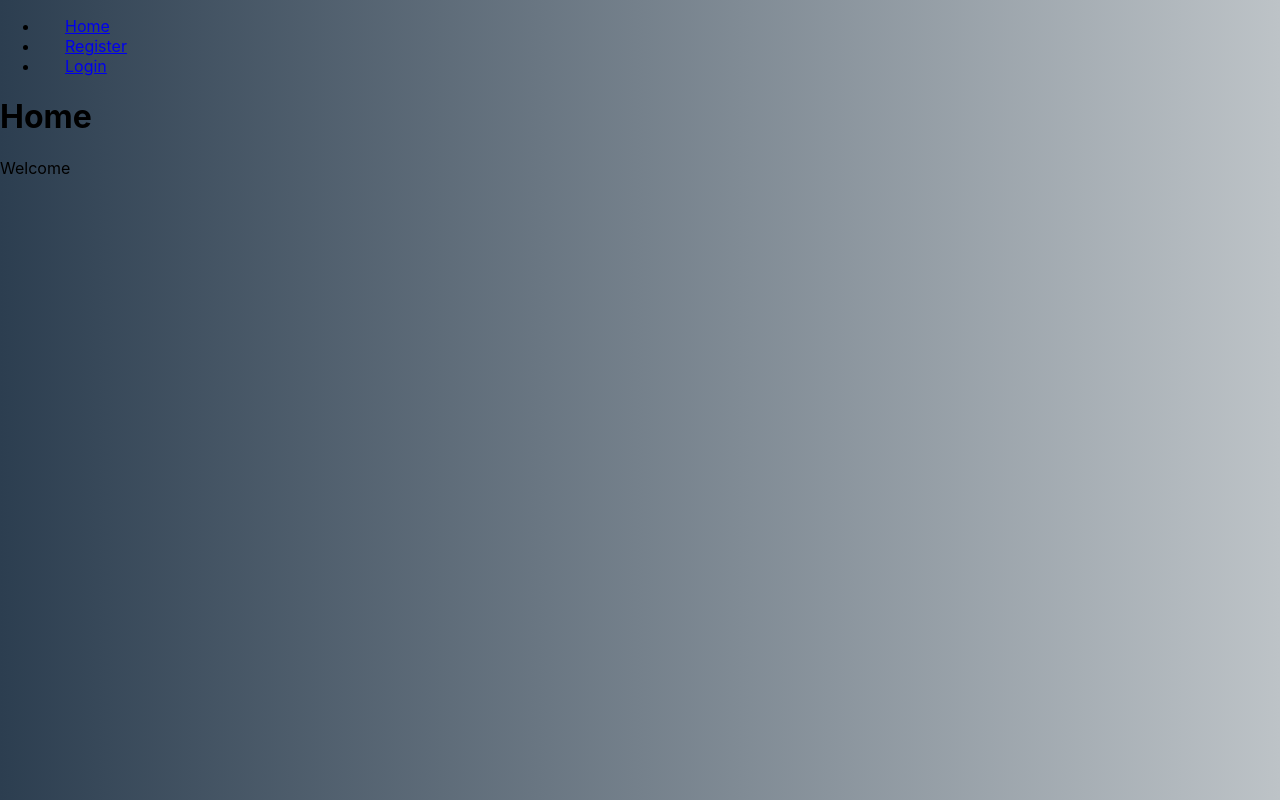
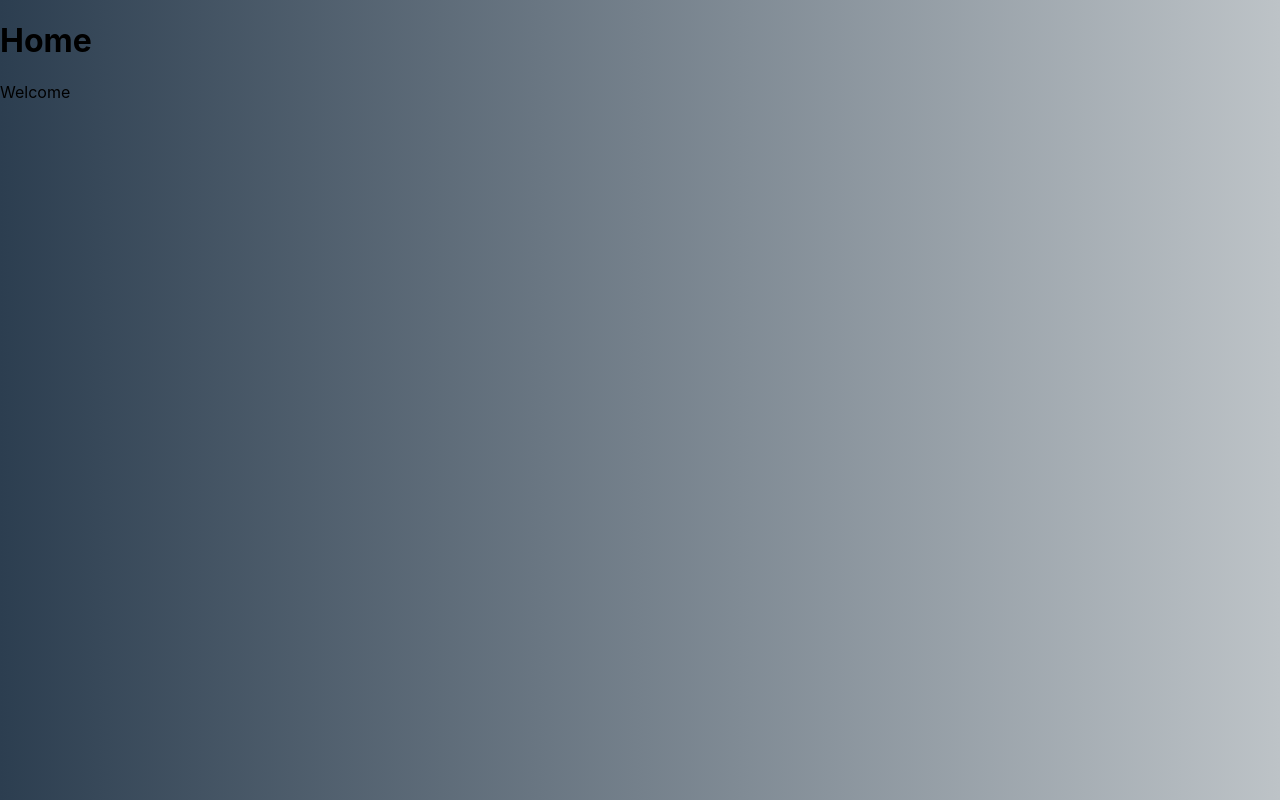
Before and after one commit to snipexx122/YALLA_PS, a React (Create React App) app in the folder yallaps/: page / in a window 1280 px wide. Built offline with nearby package versions, Linux system fonts and the light colour scheme.

Commit message:
last update

```diff
--- a/yallaps/src/App.js
+++ b/yallaps/src/App.js
@@ -1,27 +1,21 @@
-
+import {  Routes, Route, Outlet } from 'react-router-dom';
 import './App.css';
-import { Outlet, Link} from "react-router-dom";
+import Home from './components/home';
+import Layout from './components/layout';
+import {Link} from "react-router-dom";
+import RegistrationForm from './components/registrationForm';
+import Login from './components/login';
 
 
 function App() {
   return (
-   <>
-      <nav className="navbar">
-          <ul>
-            <li>
-              <Link to="/">Home</Link>
-            </li>
-            <li>
-              <Link to="./components/registerationForm">Register</Link>
-            </li>
-            <li>
-              <Link to="./components/login">Login</Link>
-            </li>
-          </ul>
-      </nav>
-
-      <Outlet />
-    </>
+      <div>
+          <Routes path="/" element={<Layout />}>
+              <Route index element={<Home />} />
+              <Route path="./components/registrationForm" element={<RegistrationForm />} />
+              <Route path="./components/login" element={<Login />} />
+          </Routes>
+      </div>
   );
 }
 
--- /dev/null
+++ b/yallaps/src/components/layout.js
@@ -0,0 +1,31 @@
+import React from 'react';
+import './style.css';
+import RegistrationForm from './registrationForm';
+import Login from './login';
+import { Outlet, Link} from "react-router-dom";
+
+function Layout () {
+    return (
+
+        <div>
+            <nav className="navbar">
+                <ul>
+                <li>
+                    <Link to="/">Home</Link>
+                </li>
+                <li>
+                    <Link to="registrationForm">Register</Link>
+                </li>
+                <li>
+                    <Link to="login">Login</Link>
+                </li>
+                </ul>
+            </nav>
+
+            <Outlet />
+        </div>
+
+    );
+}
+
+export default Layout;
--- a/yallaps/src/index.js
+++ b/yallaps/src/index.js
@@ -3,33 +3,24 @@ import ReactDOM from 'react-dom/client';
 import './index.css';
 import App from './App';
 import reportWebVitals from './reportWebVitals';
-import { BrowserRouter, Routes, Route } from "react-router-dom";
-import Home from './components/home';
-import RegistrationForm from './components/registrationForm';
-import Login from './components/login';
+import { BrowserRouter as Router } from "react-router-dom";
 
 
 
-function Layout(){
-    return(
-      <div>
-        <BrowserRouter>
-          <Routes>
-            <Route path="/" element={<App />}>
-              <Route index element={<Home />} />
-              <Route path="registerForm" element={<RegistrationForm />} />
-              <Route path="login" element={<Login />} />
-            </Route>
-          </Routes>
-        </BrowserRouter>
-      </div>
+const root = ReactDOM.createRoot(document.getElementById('root'));
+
+root.render(
+
+
+        <Router>
+          <App />
+        </Router>
     );
 
-}
-export default Layout;
 
-const root = ReactDOM.createRoot(document.getElementById('root'));
-root.render(<Layout />);
+
+
+
 
 // If you want to start measuring performance in your app, pass a function
 // to log results (for example: reportWebVitals(console.log))
```
